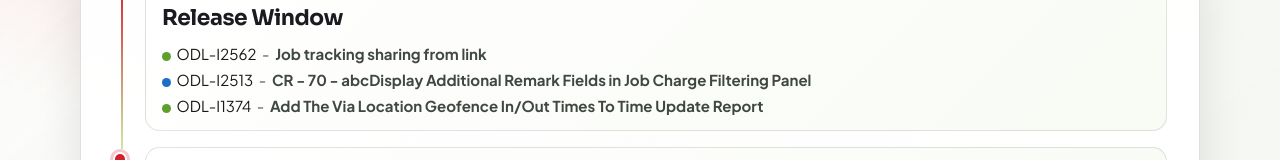
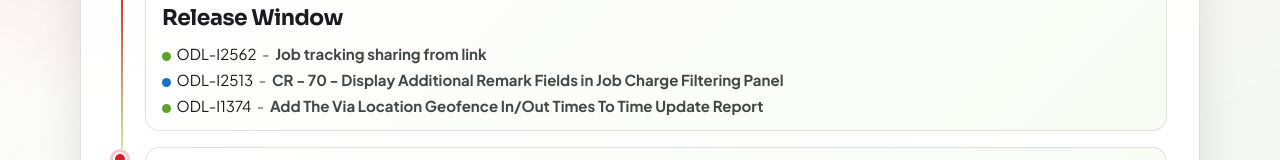
Before and after one commit to rasanga23/TIME_LINE_OKIDOKI, a React (Vite) app: page /#/timeline in a window 1280 px wide. Shown: the part 486-646 px from the top of the page. Built offline with nearby package versions, Linux system fonts and the light colour scheme.

Commit message:
Fix title in backlog entry for job charge filtering panel

```diff
--- a/src/backlog-data/new-changes.ts
+++ b/src/backlog-data/new-changes.ts
@@ -3,7 +3,7 @@ import type { BacklogEntry } from './types'
 export const newChangesBacklogData: BacklogEntry[] = [
   {
     id: 'ODL-I2513',
-    title: 'CR - 70 - abcDisplay Additional Remark Fields in Job Charge Filtering Panel',
+    title: 'CR - 70 - Display Additional Remark Fields in Job Charge Filtering Panel',
     hours: 12,
     tag: 'new feature',
   },
```
